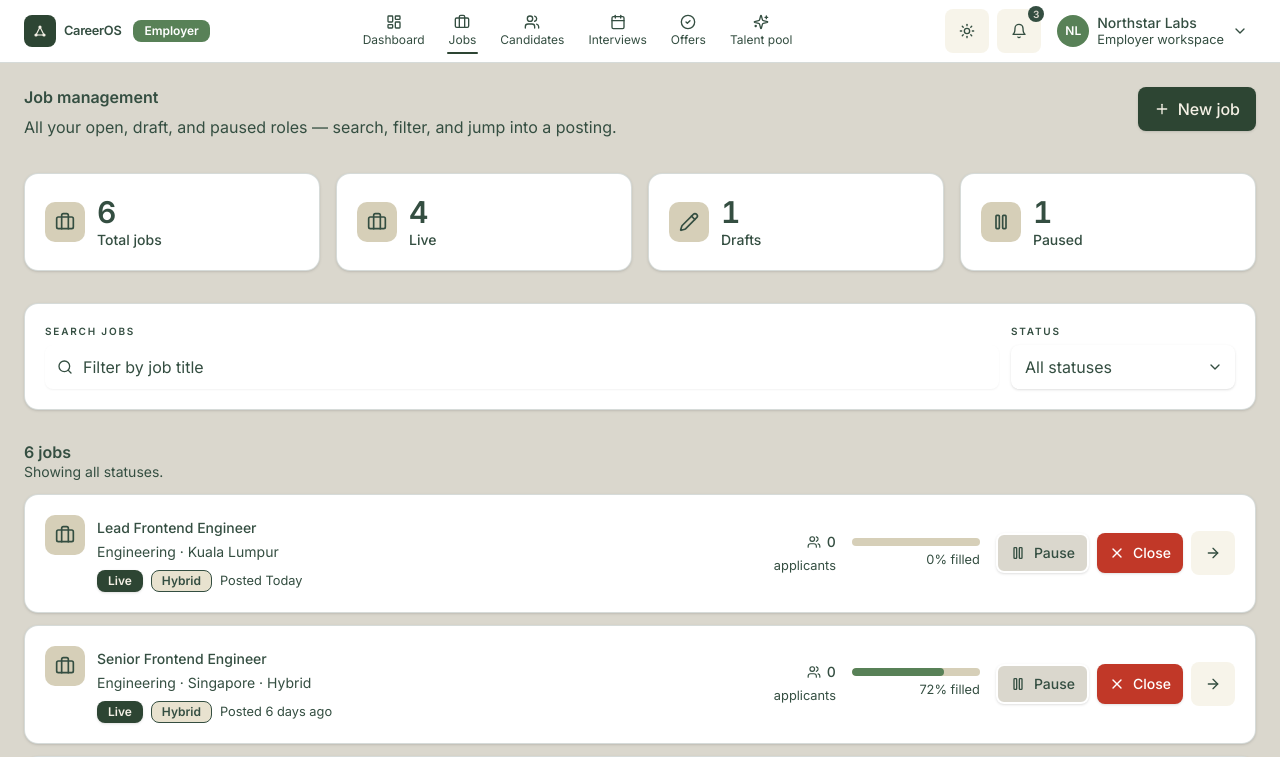
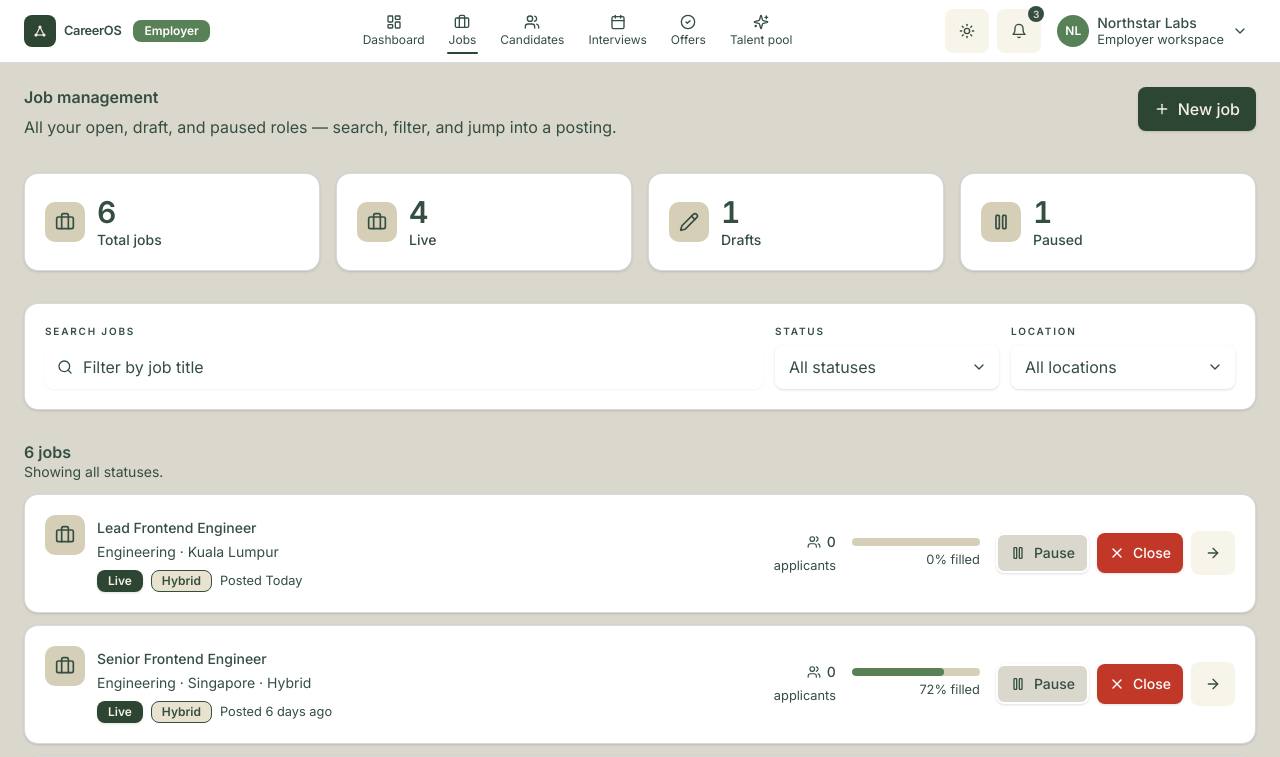
Before and after one commit to davidlaw373-glitch/talentbank-tech-hackathon-2cm, a Next.js app: page /employer/jobs in a window 1280 px wide. Shown: the top 757 px of the page. Built offline with nearby package versions, Linux system fonts and the light colour scheme.

Commit message:
add a location filter features in employer's job page

```diff
--- a/src/app/employer/jobs/page.tsx
+++ b/src/app/employer/jobs/page.tsx
@@ -43,6 +43,13 @@ const STATUS_OPTIONS: Array<{ value: JobStatus | "All"; label: string }> = [
   { value: "Closed", label: "Closed" },
 ];
 
+function getLocationArea(job: Job) {
+  const workModeSuffix = ` · ${job.workMode}`;
+  return job.location.endsWith(workModeSuffix)
+    ? job.location.slice(0, -workModeSuffix.length)
+    : job.location;
+}
+
 function statusVariant(status: JobStatus) {
   switch (status) {
     case "Live":
@@ -61,7 +68,16 @@ export default function EmployerJobsPage() {
   const [jobs, setJobs] = useState<Job[]>(getJobsByEmployer(1));
   const [query, setQuery] = useState("");
   const [statusFilter, setStatusFilter] = useState<JobStatus | "All">("All");
+  const [locationFilter, setLocationFilter] = useState("All");
   const [pendingClose, setPendingClose] = useState<Job | null>(null);
+
+  const locationOptions = useMemo(
+    () =>
+      Array.from(new Set(jobs.map(getLocationArea))).sort((a, b) =>
+        a.localeCompare(b),
+      ),
+    [jobs],
+  );
 
   const filtered = useMemo(() => {
     const q = query.trim().toLowerCase();
@@ -69,9 +85,11 @@ export default function EmployerJobsPage() {
       const matchesQuery = !q || job.title.toLowerCase().includes(q);
       const matchesStatus =
         statusFilter === "All" || job.status === statusFilter;
-      return matchesQuery && matchesStatus;
+      const matchesLocation =
+        locationFilter === "All" || getLocationArea(job) === locationFilter;
+      return matchesQuery && matchesStatus && matchesLocation;
     });
-  }, [jobs, query, statusFilter]);
+  }, [jobs, locationFilter, query, statusFilter]);
 
   const stats = useMemo(() => {
     return {
@@ -178,7 +196,7 @@ export default function EmployerJobsPage() {
 
       {/* Filters */}
       <Card>
-        <CardContent className="flex flex-col gap-3 p-5 sm:flex-row sm:items-end sm:justify-between">
+        <CardContent className="grid gap-3 p-5 sm:grid-cols-[minmax(0,1fr)_14rem_14rem] sm:items-end">
           <div className="flex flex-1 flex-col gap-1.5">
             <label
               htmlFor="job-search"
@@ -224,6 +242,28 @@ export default function EmployerJobsPage() {
               </SelectContent>
             </Select>
           </div>
+
+          <div className="flex flex-col gap-1.5">
+            <label
+              htmlFor="location-filter"
+              className="text-[10px] font-semibold uppercase tracking-[0.18em] text-muted-foreground"
+            >
+              Location
+            </label>
+            <Select value={locationFilter} onValueChange={setLocationFilter}>
+              <SelectTrigger id="location-filter">
+                <SelectValue />
+              </SelectTrigger>
+              <SelectContent>
+                <SelectItem value="All">All locations</SelectItem>
+                {locationOptions.map((location) => (
+                  <SelectItem key={location} value={location}>
+                    {location}
+                  </SelectItem>
+                ))}
+              </SelectContent>
+            </Select>
+          </div>
         </CardContent>
       </Card>
 
@@ -236,6 +276,7 @@ export default function EmployerJobsPage() {
             </h2>
             <p className="text-sm text-muted-foreground">
               Showing {statusFilter === "All" ? "all statuses" : statusFilter.toLowerCase()}
+              {locationFilter === "All" ? "" : ` in ${locationFilter}`}
               {query.trim() ? ` matching "${query.trim()}"` : ""}.
             </p>
           </div>
@@ -253,7 +294,7 @@ export default function EmployerJobsPage() {
               <div>
                 <p className="text-sm font-medium">No jobs match those filters</p>
                 <p className="mt-1 text-xs text-muted-foreground">
-                  Try a broader search or change the status.
+                  Try a broader search or change the status or location.
                 </p>
               </div>
             </CardContent>
```
